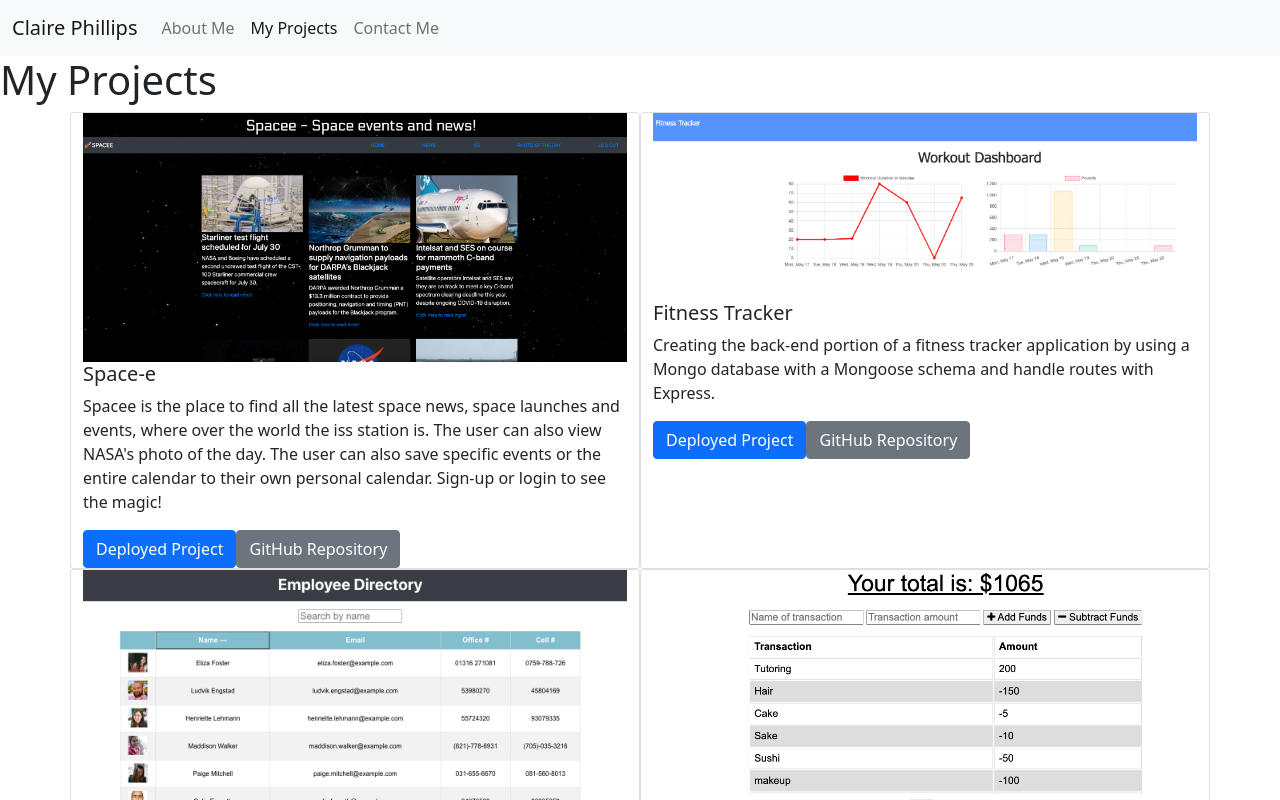
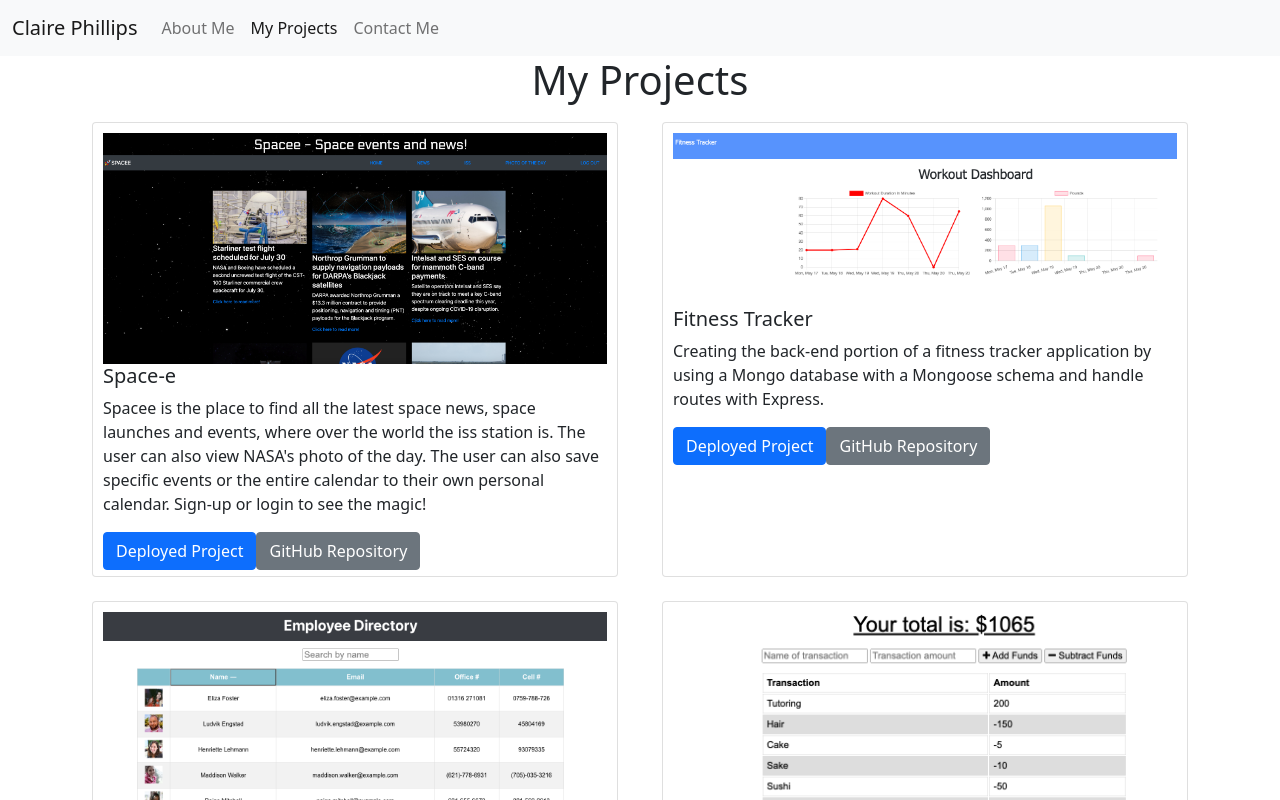
Before and after one commit to ClairePhillips51/react-portfolio, a React (Create React App) app: page /projects in a window 1280 px wide. Shown: the top 800 px of the page. Built offline with nearby package versions, Linux system fonts and the light colour scheme.

Commit message:
Started styling projects page

```diff
--- a/src/components/Project/index.js
+++ b/src/components/Project/index.js
@@ -3,7 +3,8 @@ import "./style.css";
 
 function Project(props) {
     return (
-        <div className="card col-12 col-lg-6">
+        <div className="col-12 col-lg-6">
+            <div className="card">
                 <img src={props.image} alt={props.title} />
                 <h5 className="card-title">{props.title}</h5>
                 <p className="card-text">{props.text}</p>
@@ -12,6 +13,7 @@ function Project(props) {
                     <a href={props.github_url} className="btn btn-secondary">GitHub Repository</a>
                 </div>
             </div>
+        </div>
     );
 }
 
--- a/src/components/Project/style.css
+++ b/src/components/Project/style.css
@@ -1,3 +1,5 @@
 .card {
-    width: 25rem;
+    margin: 10px;
+    padding: 10px;
+    height: 95%;
 }
--- a/src/pages/Projects.js
+++ b/src/pages/Projects.js
@@ -1,5 +1,6 @@
 import React from "react";
 import Project from "../components/Project";
+import "./projects.css";
 
 function Projects() {
     return (
--- /dev/null
+++ b/src/pages/projects.css
@@ -0,0 +1,3 @@
+h1 {
+    text-align: center;
+}
```
Lines whose indentation alone changed are shown as unchanged.
